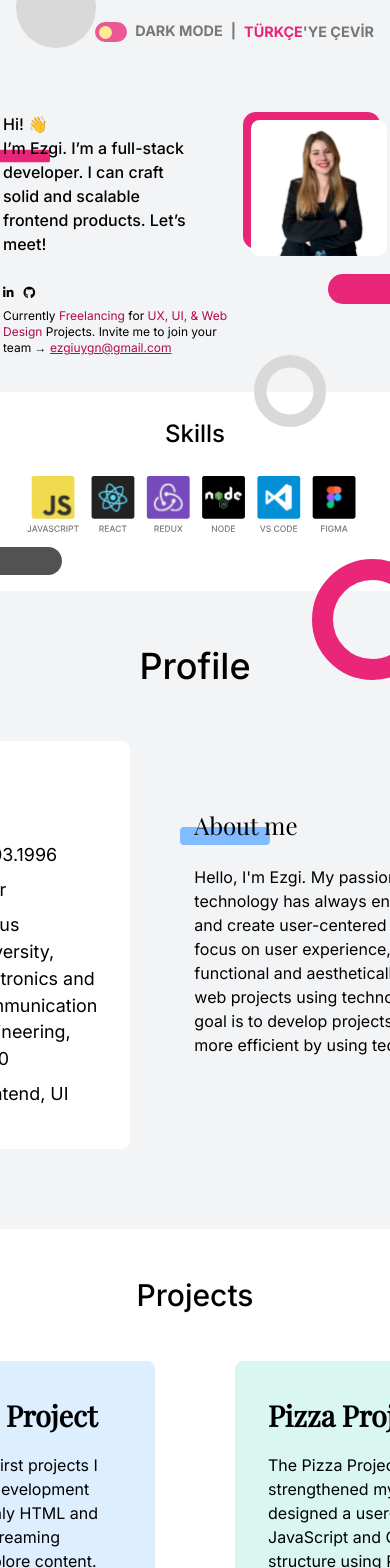
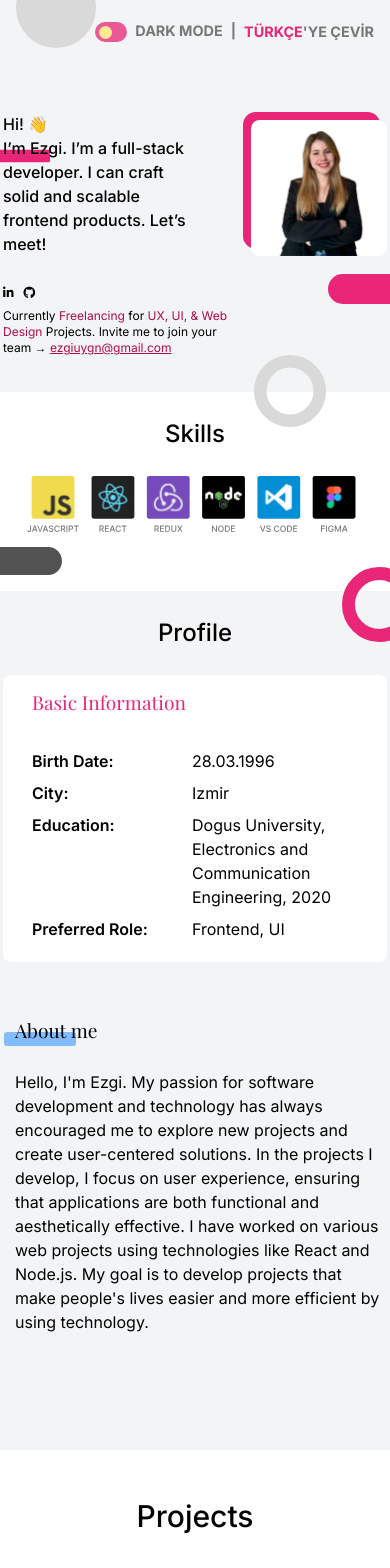
Before and after one commit to EzgiUOztuna/Personal-Website, a React (Vite) app: page / in a window 390 px wide. Shown: the top 1568 px of the page. Built offline with nearby package versions, Linux system fonts and the light colour scheme.

Commit message:
Profile Responsive

```diff
--- a/src/components/Profile.jsx
+++ b/src/components/Profile.jsx
@@ -9,20 +9,47 @@ export default function Profile() {
     return (
         <>
             <div className={`w-screen h-auto bg-gray-100 relative transition-all block ${darkMode ? "dark:bg-slate-800 text-white" : ""}`}>
-                <img className="absolute right-0 top-[-2rem]" src="Ellipse 12.svg" />
-                <h3 className="text-center font-inter text-[2.25rem] font-medium py-[3rem]">{words.profile}</h3>
-                <div className="flex justify-center items-center gap-16 pb-20">
-                    <div className={`border border-white rounded-lg bg-white shadow-[rgba(82,82,82,0.5)] w-[30rem] p-8 ${darkMode ? "dark:bg-gray-100 text-black" : ""}`}>
-                        <h4 className="font-playfair text-[#ea2678] font-normal text-[1.5rem] pb-[1.5rem] ml-[1rem]">{words.basicInformation}</h4>
-                        <p className="flex justify-start items-baseline my-2 font-inter text-[1.12rem]"><span className="font-semibold min-w-40 text-left ml-4">{words.birthDate.label}</span>{words.birthDate.value}</p>
-                        <p className="flex justify-start items-baseline my-2 font-inter text-[1.12rem]"><span className="font-semibold min-w-40 text-left ml-4">{words.city.label}</span>{words.city.value}</p>
-                        <p className="flex justify-start items-baseline my-2 font-inter text-[1.12rem]"><span className="font-semibold min-w-40 text-left ml-4 ">{words.education.label}</span>{words.education.value}</p>
-                        <p className="flex justify-start items-baseline my-2 font-inter text-[1.12rem]"><span className="font-semibold min-w-40 text-left ml-4">{words.role.label}</span>{words.role.value}</p>
+                <img className="absolute right-0 top-[-1.5rem] w-12
+                                lg:top-[-2rem] lg:w-[4.87rem]
+                                xl:top-[-2rem] xl:w-[4.87rem]" src="Ellipse 12.svg" />
+                <h3 className="text-center font-inter font-medium py-6 text-[1.5rem]
+                               lg:text-[2.25rem] lg:py-[3rem]
+                               xl:text-[2.25rem] xl:py-[3rem]">{words.profile}</h3>
+
+                <div className="flex flex-col justify-center items-center gap-10 pb-20
+                                lg:flex-row lg:gap-16
+                                xl:flex-row	xl:gap-16">
+                    <div className={`border border-white rounded-lg bg-white shadow-[rgba(82,82,82,0.5)] w-[24rem] p-3
+                                    lg:w-[30rem] lg:p-8
+                                    xl:w-[30rem] xl:p-8 ${darkMode ? "dark:bg-gray-100 text-black" : ""}`}>
+                        <h4 className="font-playfair text-[#ea2678] font-normal text-[1.2rem] pb-[1.5rem] ml-[1rem]
+                                       lg:text-[1.5rem]
+                                       xl:text-[1.5rem]">{words.basicInformation}</h4>
+                        <p className="flex justify-start items-baseline my-2 font-inter text-[1rem]
+                                      lg:text-[1.12rem]
+                                      xl:text-[1.12rem]"><span className="font-semibold min-w-40 text-left ml-4">{words.birthDate.label}</span>{words.birthDate.value}</p>
+                        <p className="flex justify-start items-baseline my-2 font-inter text-[1rem]
+                                      lg:text-[1.12rem]
+                                      xl:text-[1.12rem]"><span className="font-semibold min-w-40 text-left ml-4">{words.city.label}</span>{words.city.value}</p>
+                        <p className="flex justify-start items-baseline my-2 font-inter text-[1rem]
+                                      lg:text-[1.12rem]
+                                      xl:text-[1.12rem]"><span className="font-semibold min-w-40 text-left ml-4 ">{words.education.label}</span>{words.education.value}</p>
+                        <p className="flex justify-start items-baseline my-2 font-inter text-[1rem]
+                                      lg:text-[1.12rem]
+                                      xl:text-[1.12rem]"><span className="font-semibold min-w-40 text-left ml-4">{words.role.label}</span>{words.role.value}</p>
                     </div>
 
-                    <div className="w-[27.5rem] leading-8 relative">
-                        <h4 className="font-playfair text-2xl font-normal leading-8 relative z-[10] ">{words.aboutMe} <img className="absolute top-[1.1rem] left-[-0.9rem] w-[5.62rem] -z-10" src="Rectangle 39.svg" /></h4>
-                        <p className="relative font-inter text-base font-normal my-6 w-[30rem]">{words.aboutMeParagraph}</p>
+                    <div className="w-[24rem] leading-8 relative p-3
+                                    lg:w-[27.5rem]
+                                    xl:w-[27.5rem]">
+                        <h4 className="font-playfair text-[1.2rem] font-normal leading-8 relative z-[10]
+                                       lg:text-2xl
+                                       xl:text-2xl">{words.aboutMe} <img className="absolute top-[1.1rem] left-[-0.7rem] w-[4.5rem] -z-10
+                                       lg:left-[-0.9rem] lg:w-[5.62rem]
+                                       xl:left-[-0.9rem] xl:w-[5.62rem]" src="Rectangle 39.svg" /></h4>
+                        <p className="relative font-inter text-base font-normal my-6 w-[23rem]
+                                      lg:w-[30rem]
+                                      xl:w-[30rem]">{words.aboutMeParagraph}</p>
                     </div>
                 </div>
             </div>
```
